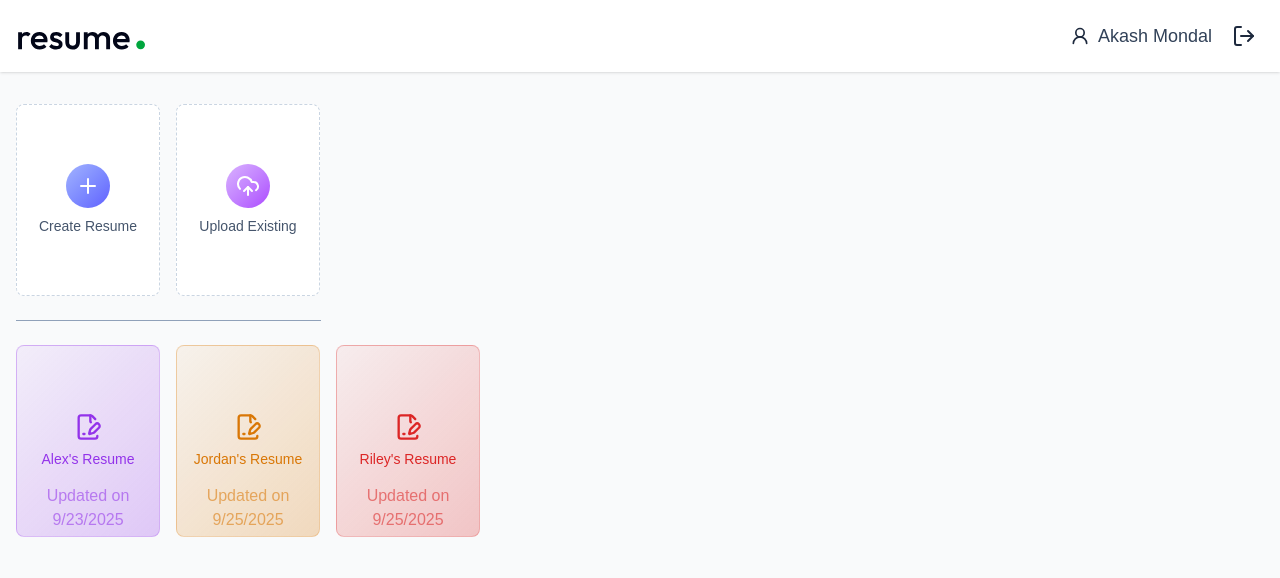
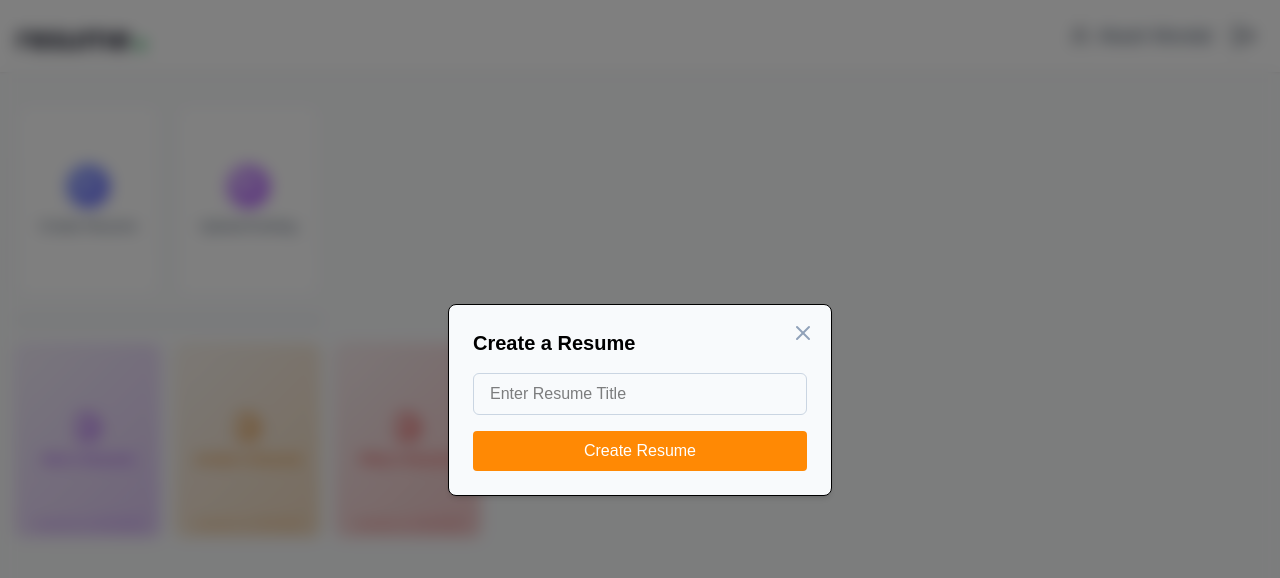
Before and after one commit to AkashMondal27/ResumeDraf-AI-Resume-Builder, a React (Vite) app in the folder Client/: page /app in a window 1280 px wide. Both pictures are taken after a click on the button "Create Resume". Shown: the top 578 px of the page. Built offline with nearby package versions, Linux system fonts and the light colour scheme.

Commit message:
Add create resume functionality and modal to Dashboard component

```diff
--- a/Client/src/pages/Dashboard.jsx
+++ b/Client/src/pages/Dashboard.jsx
@@ -1,6 +1,7 @@
-import { FilePenLineIcon, PencilIcon, PlusIcon, TrashIcon, UploadCloudIcon } from 'lucide-react'
+import { FilePenLineIcon, PencilIcon, PlusIcon, TrashIcon, UploadCloudIcon, XIcon } from 'lucide-react'
 import React, { useEffect, useState } from 'react'
 import { dummyResumeData } from '../assets/assets.js'
+import { useNavigate } from 'react-router-dom'
 
 const Dashboard = () => {
 
@@ -8,9 +9,24 @@ const Dashboard = () => {
 
   const [allResumes, setAllResumes]=useState([]);
 
+  const [showCreateResume, setShowCreateResume]=useState(false);
+
+  const [title, setTitle]=useState('');
+  const [resume,setResume]=useState(null);
+    const [editResumeId, setEditResumeId]=useState('');
+    const navigate=useNavigate()
+
+
+
   // get the dummay resume data
   const loadAllResumes= async()=>{
     setAllResumes(dummyResumeData)
+  }
+
+  const createResume=async(event)=>{
+   event.preventDefault();
+    setShowCreateResume(false)
+    navigate(`/app/builder/res123`)
   }
 
   // Add the dummay remume data
@@ -28,7 +44,8 @@ const Dashboard = () => {
         <div className='flex gap-4'>
 
           {/* Createa new resume  */}
-          <button className="w-full bg-white sm:max-w-36 h-48 flex flex-col items-center justify-center
+          <button  onClick={()=>setShowCreateResume(true)}
+             className="w-full bg-white sm:max-w-36 h-48 flex flex-col items-center justify-center
                             rounded-lg gap-2 text-slate-600 border border-dashed border-slate-300 group
                             hover:border-indigo-500 hover:shadow-lg transition-all duration-300
                              cursor-pointer">
@@ -73,7 +90,7 @@ const Dashboard = () => {
                             {resume.title}
                           </p>
 
-                          <p className='absolute bottom-1 tet-[11px] text-slate-400 group-hover:text-slate-500
+                          <p className='absolute bottom-1 text-[11px] text-slate-400 group-hover:text-slate-500
                                         transition-all duration-300 px-2 text-center'
                               style={{color:basecolors + '90'}}          >
                            Updated on {new Date(resume.updatedAt).toLocaleDateString()}
@@ -89,6 +106,37 @@ const Dashboard = () => {
 
             })}
           </div>
+
+
+          {/* Clicked the create or upload button and get the popup */}
+            {
+              showCreateResume && (
+                <form onSubmit={createResume} onClick={()=>setShowCreateResume(false)}
+                    className="fixed inset-0 bg-black/50 backdrop-blur-sm z-10 flex items-center justify-center">
+                     <div onClick={e=>e.stopPropagation()}
+                          className='relative bg-slate-50 border shadow-md rounded-lg
+                                     w-full max-w-sm p-6'>
+                     <h2 className='text-xl font-bold mb-4'>
+                      Create a Resume
+                     </h2>
+                     <input  type='text' placeholder='Enter Resume Title'
+                             className="w-full px-4 py-2 mb-4 border border-slate-300 rounded-md outline-none focus:border-orange-500 focus:ring-1 focus:ring-orange-300"
+                             required/>
+
+                        <button className='w-full py-2 bg-orange-400 text-white rounded
+                                          hover:bg-orange-600 transition-colors'>
+                        Create Resume
+                        </button>
+
+                         <XIcon  className='absolute top-4 right-4 text-slate-400 hover:text-slate-600
+                                          cursor-pointer transition-colors'
+                                  onClick={()=>{setShowCreateResume(false); setTitle("")}} />
+                     </div>
+
+                </form>
+              )
+            }
+
       </div>
     </div>
   )
```
